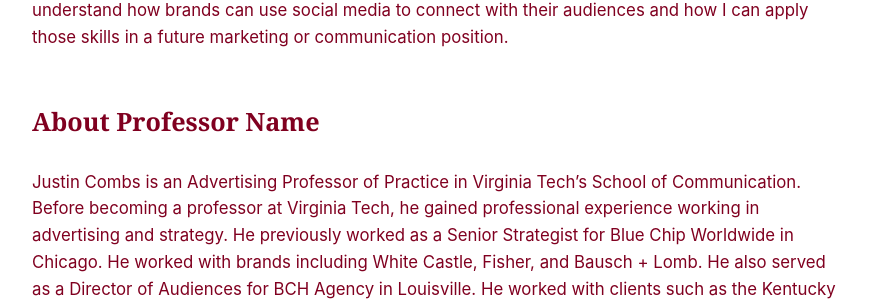
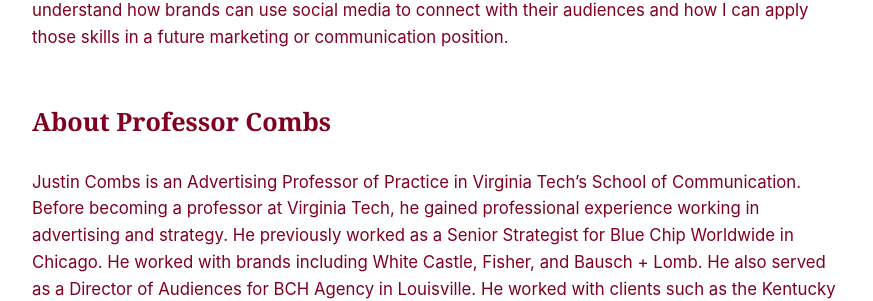
Before and after one commit to abbyduffer12/myawesomesemester, a Jekyll site: the page built from _courses/course-03.md, in a window 1280 px wide. Shown: the part 663-964 px from the top of the page, without its empty margins (202-1075 px from the left). Built offline with Jekyll 4.4.1, drawn with Linux system fonts in a browser that asks for light colours.

Commit message:
Update professor name in course description

```diff
--- a/_courses/course-03.md
+++ b/_courses/course-03.md
@@ -14,7 +14,7 @@ instructor_department: CLAHS
 
 Social Media Theory and Practice focuses on how organizations use social media as a professional communication tool. The course combines communication theory with current industry practices to help us understand how organizations plan, create, and evaluate both organic and paid social media content. We learn how different platforms are used for strategic communication and how to see whether an organization's social media strategy is effective. I chose this course because social media is an area of communication that I am very interested in and could see myself working with in my future career. I like that we are not just learning how to post on social media, but are looking at the strategy and theory behind why certain content works. I am hoping this class will help me better understand how brands can use social media to connect with their audiences and how I can apply those skills in a future marketing or communication position.
 
-## About Professor Name
+## About Professor Combs
 
 Justin Combs is an Advertising Professor of Practice in Virginia Tech's School of Communication. Before becoming a professor at Virginia Tech, he gained professional experience working in advertising and strategy. He previously worked as a Senior Strategist for Blue Chip Worldwide in Chicago. He worked with brands including White Castle, Fisher, and Bausch + Lomb. He also served as a Director of Audiences for BCH Agency in Louisville. He worked with clients such as the Kentucky Lottery, Arby's and Bardstown Bourbon Company. At Virginia Tech, he frequently teaches courses including Advertising Ethics, Copywriting and Brand Storytelling, and Campaigns.
 
```
